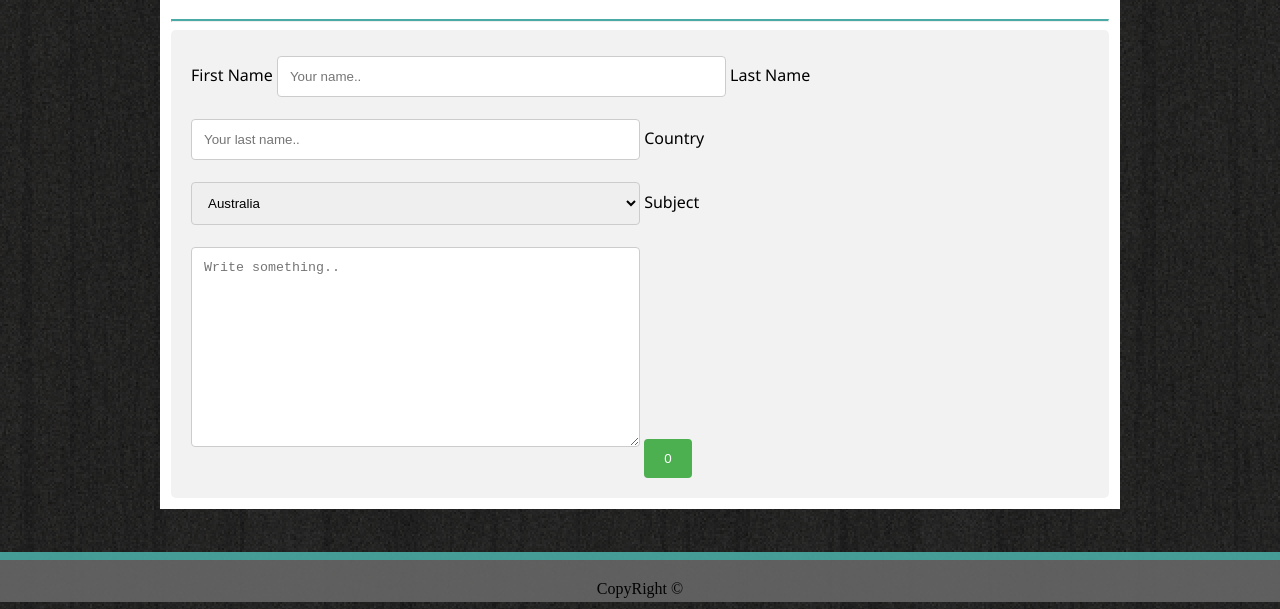
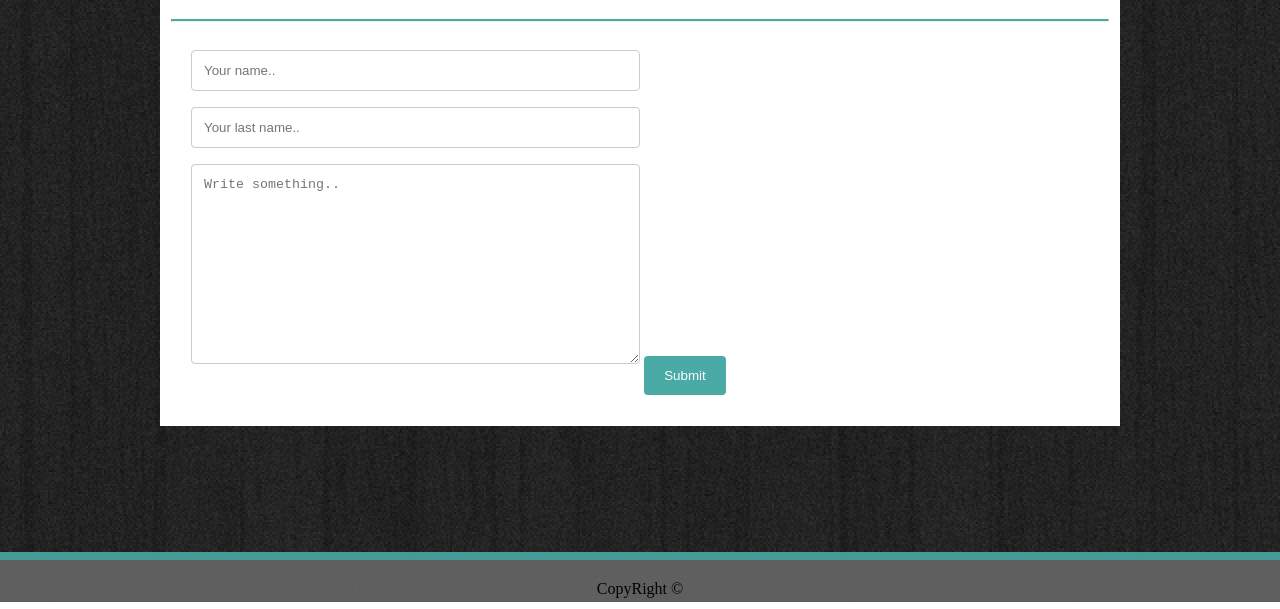
Before and after one commit to Steventwig/steventwig.github.io, a plain HTML site: page contact.html in a window 1280 px wide. Shown: the part 198-807 px from the top of the page. Drawn offline with Linux system fonts and the light colour scheme.

Commit message:
Updated 20190611

```diff
--- a/assets/css/style.css
+++ b/assets/css/style.css
@@ -88,7 +88,7 @@ hr {
   height: 40px;
   background: #4aaaa5;
   position: absolute;
-  bottom: 20px;  /* margin-bottom: 20px; */
+  bottom: 20px;
 }
 
 .banners p {
@@ -104,7 +104,7 @@ hr {
 
 footer {
   opacity: 0.9;
-  position: sticky;
+  position: fixed;
   bottom: 0;
   text-align: center;
   padding-top: 20px;
@@ -114,21 +114,21 @@ footer {
   border-top: 8px solid #4aaaa5
 }
 
-/* Style inputs with type="text", select elements and textareas */
+
 input[type=text], select, textarea {
-  width: 50%; /* Full width */
-  padding: 12px; /* Some padding */
-  border: 1px solid #ccc; /* Gray border */
-  border-radius: 4px; /* Rounded borders */
-  box-sizing: border-box; /* Make sure that padding and width stays in place */
-  margin-top: 6px; /* Add a top margin */
-  margin-bottom: 16px; /* Bottom margin */
-  resize: vertical /* Allow the user to vertically resize the textarea (not horizontally) */
+  width: 50%;
+  padding: 12px;
+  border: 1px solid #ccc;
+  border-radius: 4px;
+  box-sizing: border-box; /
+  margin-top: 6px;
+  margin-bottom: 16px;
+  resize: vertical
 }
 
-/* Style the submit button with a specific background color etc */
+
 input[type=submit] {
-  background-color: #4CAF50;
+  background-color: #4aaaa5;
   color: white;
   padding: 12px 20px;
   border: none;
@@ -136,14 +136,13 @@ input[type=submit] {
   cursor: pointer;
 }
 
-/* When moving the mouse over the submit button, add a darker green color */
+
 input[type=submit]:hover {
-  background-color: #45a049;
+  background-color: #4aaaa5;
 }
 
-/* Add a background color and some padding around the form */
+
 .container3 {
   border-radius: 5px;
-  background-color: #f2f2f2;
   padding: 20px;
 }
--- a/contact.html
+++ b/contact.html
@@ -23,23 +23,16 @@
         <div class="container3">
                 <form action="action_page.php">
 
-                  <label for="fname">First Name</label>
+
                   <input type="text" id="fname" name="firstname" placeholder="Your name..">
 
-                  <label for="lname">Last Name</label>
+
                   <input type="text" id="lname" name="lastname" placeholder="Your last name..">
 
-                  <label for="country">Country</label>
-                  <select id="country" name="country">
-                    <option value="australia">Australia</option>
-                    <option value="canada">Canada</option>
-                    <option value="usa">USA</option>
-                  </select>
 
-                  <label for="subject">Subject</label>
                   <textarea id="subject" name="subject" placeholder="Write something.." style="height:200px"></textarea>
 
-                  <input type="submit" value="0">
+                  <input type="submit" value="Submit">
 
                 </form>
               </div>
```
